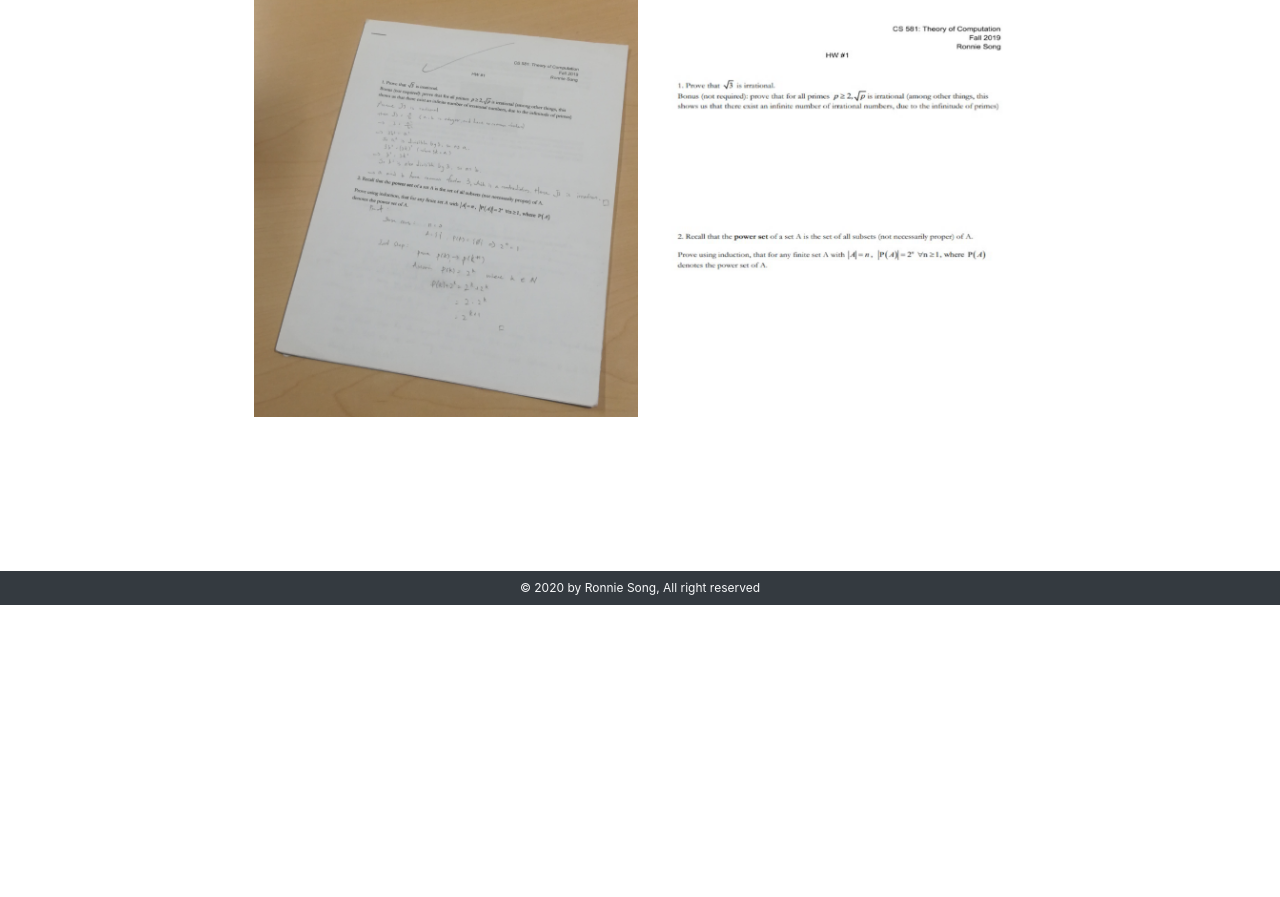
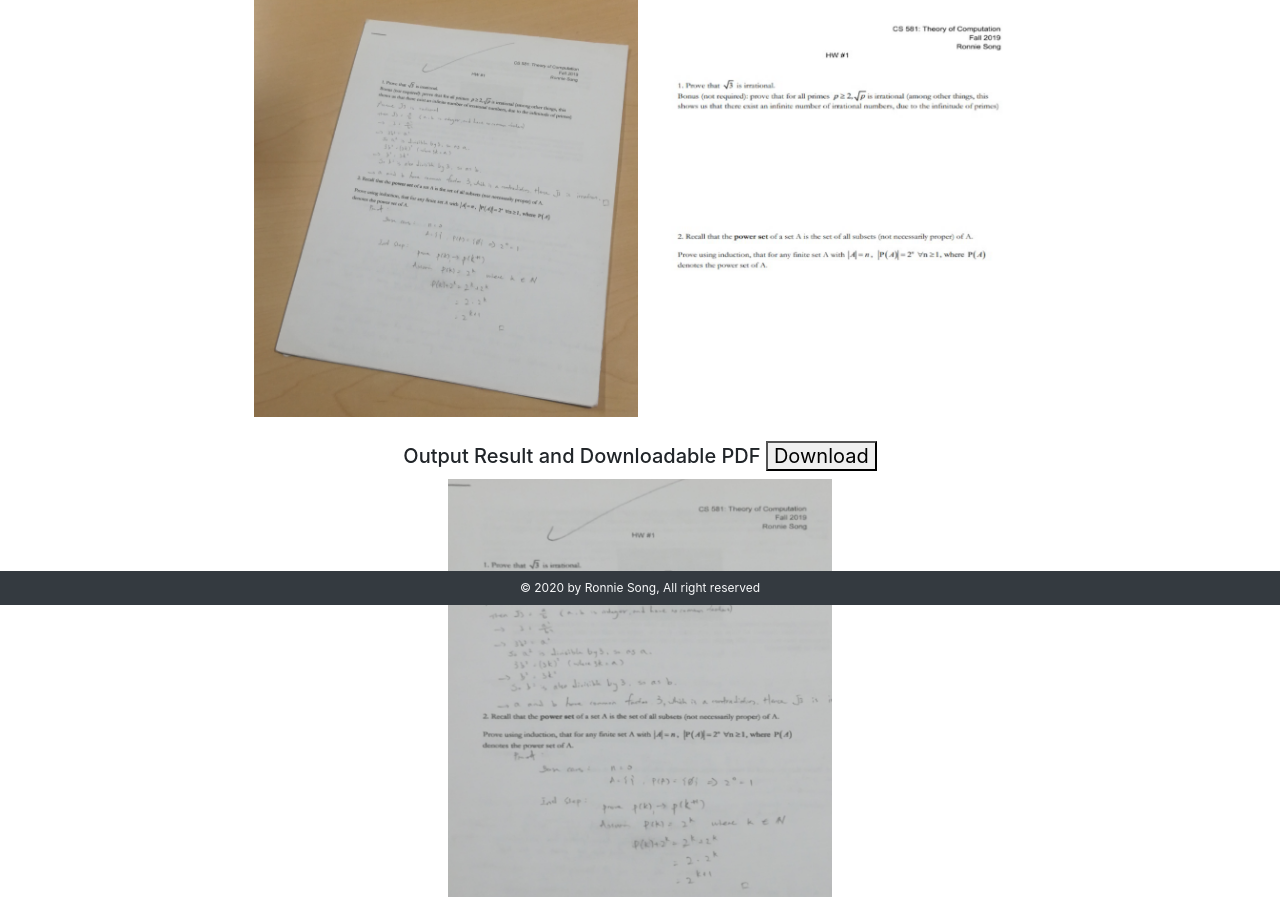
Before and after one commit to ronniesong0809/scanner-webapp, a Flask app: template templates/result.html in a window 1280 px wide. Shown: the part 195-1092 px from the top of the page. Before the commit the page ends 800 px from the top, so only its background shows below. Run offline with Flask 2, Linux system fonts and the light colour scheme; the template is opened without the code that fills it, so the values that code supplies are empty; some libraries are stand-ins or nearby versions.

Commit message:
feat: add image alignment

```diff
--- a/app.py
+++ b/app.py
@@ -1,5 +1,11 @@
 import os
 from flask import Flask, flash, request, redirect, url_for, render_template, send_from_directory
+import cv2
+import sys
+import numpy as np
+import random
+from pdf2image import convert_from_path
+import img2pdf
 
 UPLOAD_FOLDER = 'static'
 ALLOWED_EXTENSIONS = {'txt', 'pdf', 'png', 'jpg', 'jpeg', 'gif'}
@@ -45,8 +51,76 @@
 def uploaded_file(filename):
     return send_from_directory(app.config['UPLOAD_FOLDER'], filename)
 
+def align_sift_homo(img_1, img_2):
+    # image to gray
+    gray_1 = cv2.cvtColor(img_1, cv2.COLOR_BGR2GRAY)
+    gray_2 = cv2.cvtColor(img_2, cv2.COLOR_BGR2GRAY)
+
+    # detect features and compute descriptors
+    sift = cv2.xfeatures2d.SIFT_create()
+    kp_1, des_1 = sift.detectAndCompute(gray_1, None)
+    kp_2, des_2 = sift.detectAndCompute(gray_2, None)
+
+    # find matches
+    bf = cv2.BFMatcher()
+    matches = bf.knnMatch(des_1, des_2, k=2)
+
+    # keep good matches
+    good = []
+    good1 = []
+    for m,n in matches:
+        if m.distance < 0.75*n.distance:
+            good.append([m])
+            good1.append(m)
+
+    # draw matches
+    h, w, _ = img_2.shape
+    image = np.zeros((h, w))
+    image = cv2.drawMatchesKnn(img_1, kp_1, img_2, kp_2, good, None, flags=2)
+    cv2.imwrite("static/matches_sift.jpg", image)
+
+    points1 = np.zeros((len(matches), 2), dtype=np.float32)
+    points2 = np.zeros((len(matches), 2), dtype=np.float32)
+
+    # for i, match in enumerate(good1):
+    #     points1[i, :] = kp_1[match.queryIdx].pt
+    #     points2[i, :] = kp_2[match.trainIdx].pt
+
+    points1 = np.float32([kp_1[m.queryIdx].pt for m in good1]).reshape(-1, 1, 2)
+    points2 = np.float32([kp_2[m.trainIdx].pt for m in good1]).reshape(-1, 1, 2)
+
+    # find homography
+    homography, _ = cv2.findHomography(points1, points2, cv2.RANSAC)
+
+    print("homo: \n",  homography)
+
+    # backward mapping
+    result = cv2.warpPerspective(img_1, homography, (w, h))
+
+    return result
+
+def scan():
+    # read images
+    img_1 = cv2.imread("static/input.png", cv2.IMREAD_COLOR)
+
+    pages = convert_from_path('static/reference.pdf', size=(805,876))
+    for page in pages:
+        page.save('static/reference.png', 'PNG')
+
+    # align image basic on the reference
+    img_2 = cv2.imread("static/reference.png", cv2.IMREAD_COLOR)
+
+    # sift features
+    result1 = align_sift_homo(img_1, img_2)
+    # save image
+    cv2.imwrite("static/output_sift.png", result1)
+
+    with open("static/output.pdf","wb") as f:
+	    f.write(img2pdf.convert('static/output_sift.png'))
+
 @app.route('/result')
 def result():
+    scan()
     return render_template('result.html')
 
 if __name__ == '__main__':
--- a/templates/result.html
+++ b/templates/result.html
@@ -6,6 +6,8 @@
         <h5>Original Input and Reference Images</h3>
         <img src="/static/input.png" style="width:30%;" alt="result">
         <img src="/static/reference.png" style="width:30%;" alt="result"><br><br>
+        <h5>Output Result and Downloadable PDF <button type="submit" onclick="window.open('/static/output.pdf')">Download</button></h3>
+        <img src="/static/output_sift.png" style="width:30%;" alt="result">
 
 	</div>
 </div>
```
Also changed, not shown: 1 other file.
